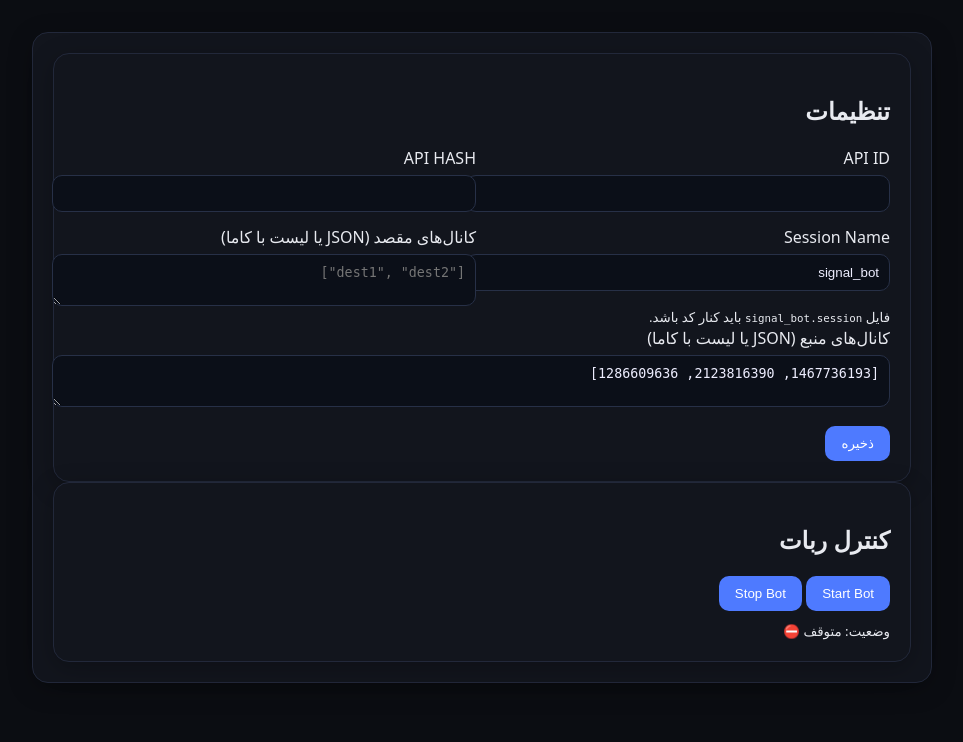
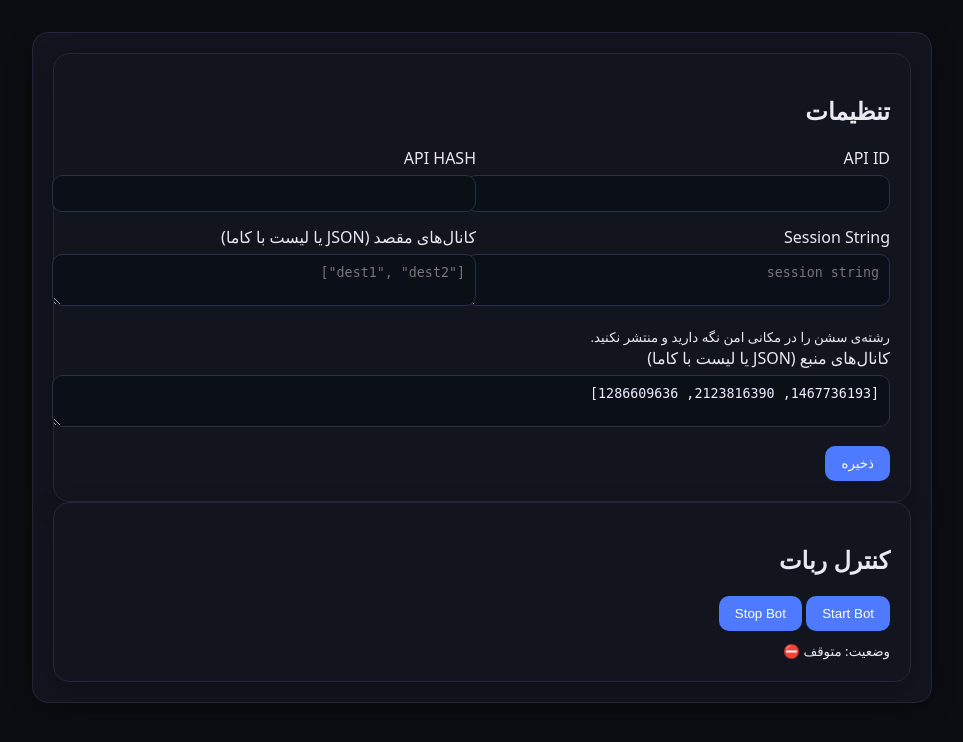
Before and after one commit to aminphysicsandmetaphysics-glitch/Trade-Signal-bot.101, a Flask app: page / in a window 1280 px wide. Shown: the top 742 px of the page, without its empty margins (158-1121 px from the left). Run offline with Flask 3, Linux system fonts and the light colour scheme.

Commit message:
Update index.html

```diff
--- a/templates/index.html
+++ b/templates/index.html
@@ -15,9 +15,9 @@
     </div>
     <div class="row">
       <div class="col-6">
-        <label>Session Name</label>
-        <input name="session_name" value="{{ (cfg.session_name if cfg else 'signal_bot') or 'signal_bot' }}">
-        <small>فایل <code>{{ (cfg.session_name if cfg else 'signal_bot') or 'signal_bot' }}.session</code> باید کنار کد باشد.</small>
+        <label>Session String</label>
+        <textarea name="session_string" placeholder="session string">{{ (cfg.session_string if cfg else '') or '' }}</textarea>
+        <small>رشته‌ی سشن را در مکانی امن نگه دارید و منتشر نکنید.</small>
       </div>
       <div class="col-6">
         <label>کانال‌های مقصد (JSON یا لیست با کاما)</label>
```
